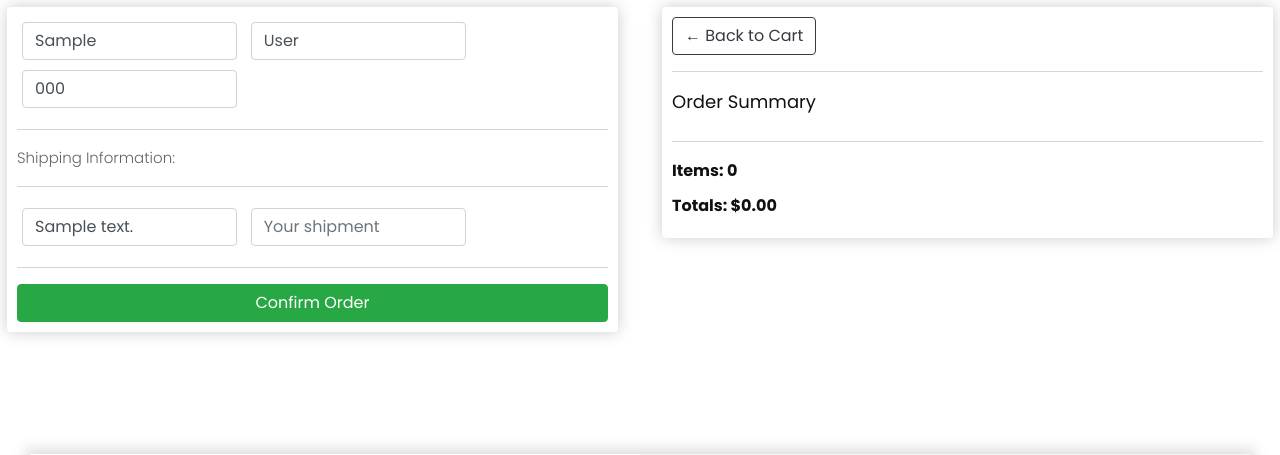
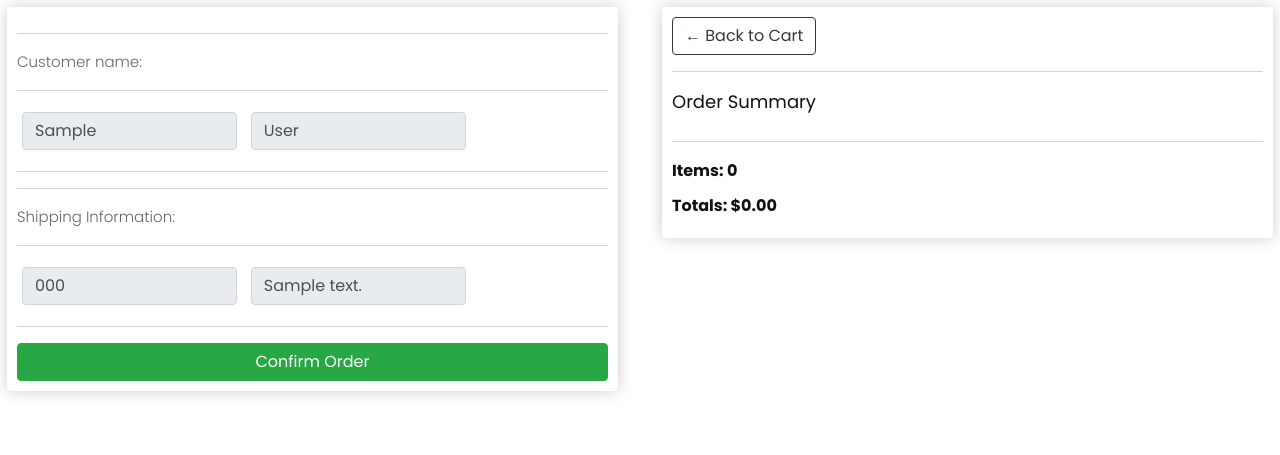
Before and after one commit to grassleaf99/btlTMDT, a Django app: page /checkout/ in a window 1280 px wide. Shown: the part 99-554 px from the top of the page. Run offline with Django 3.2, Linux system fonts and the light colour scheme; a user stored in the database is signed in; tables that the repository leaves empty hold one stand-in row (values such as "Sample post"); some libraries are stand-ins or nearby versions.

Commit message:
update checkout

```diff
--- a/btlTMDT/webDjango/appSale/models.py
+++ b/btlTMDT/webDjango/appSale/models.py
@@ -18,8 +18,6 @@ class Order(models.Model):
     customer = models.ForeignKey(Customer, on_delete=models.SET_NULL, blank=True, null=True) # khi xoa customer thi truong customer se duoc set thanh NULL
     date_order = models.DateTimeField(auto_now=True)
     complete = models.BooleanField(default=False, null=True, blank=False)
-    # shipment = models.ForeignKey(Shipment, on_delete=models.SET_NULL, blank=True, null=True)
-    # payment = models.ForeignKey(Payment, on_delete=models.SET_NULL, blank=True, null=True)
     def __str__(self):
         return str(self.id) + '_' + self.customer.user.first_name
     @property
@@ -59,7 +57,3 @@ class ItemCart(models.Model):
     def get_itemcart_price(self):
         itemcartPrice = self.item.price * self.quantity
         return itemcartPrice
-
-# class Shipment(models.Model):
-
-# class Payment(models.Model):
--- a/btlTMDT/webDjango/appSale/views.py
+++ b/btlTMDT/webDjango/appSale/views.py
@@ -145,12 +145,10 @@ def processOrder(request):
     last_name = dataJSON['my-last-name']
     phone = dataJSON['my-phone-number']
     address = dataJSON['my-address']
-    shipment = dataJSON['my-shipment']
     print(first_name)
     print(last_name)
     print(phone)
     print(address)
-    print(shipment)
     print(totalPrice)
     customer = request.user.customer
     order, created = Order.objects.get_or_create(customer=customer, complete=False)
--- a/btlTMDT/webDjango/template/checkout.html
+++ b/btlTMDT/webDjango/template/checkout.html
@@ -114,28 +114,26 @@
                     {% csrf_token %}
 
                     <div id="user-info">
+                        <hr>
+                        <p>Customer name:</p>
+                        <hr>
                         <div class="not-bootstrap-form-field">
-                            <input class="form-control" type="text" name="my-first-name" placeholder="Your first name" value="{{request.user.first_name}}" required>
+                            <input class="form-control" type="text" name="my-first-name" placeholder="Your first name" value="{{request.user.first_name}}" required disabled>
                         </div>
                         <div class="not-bootstrap-form-field">
-                            <input class="form-control" type="text" name="my-last-name" placeholder="Your last name" value="{{request.user.last_name}}" required>
-                        </div>
-                        <div class="not-bootstrap-form-field">
-                            <input class="form-control" type="text" name="my-phone-number" placeholder="Your phone number" value="{{customer.phone}}" required>
+                            <input class="form-control" type="text" name="my-last-name" placeholder="Your last name" value="{{request.user.last_name}}" required disabled>
                         </div>
                     </div>
+                    <hr>
                     <div id="shipping-info">
                         <hr>
                         <p>Shipping Information:</p>
                         <hr>
                         <div class="not-bootstrap-form-field">
-                            <input class="form-control" type="text" name="my-address" placeholder="Your address" value="{{customer.address}}" required>
+                            <input class="form-control" type="text" name="my-phone-number" placeholder="Your phone number" value="{{customer.phone}}" required disabled>
                         </div>
-                        <!--<div class="not-bootstrap-form-field">
-                            <input class="form-control" type="text" name="payment" placeholder="Your payment">
-                        </div>-->
                         <div class="not-bootstrap-form-field">
-                            <input class="form-control" type="text" name="my-shipment" placeholder="Your shipment">
+                            <input class="form-control" type="text" name="my-address" placeholder="Your address" value="{{customer.address}}" required disabled>
                         </div>
                     </div>
                     <hr>
@@ -347,7 +345,6 @@ function initMap() {
             'my-last-name':document.querySelector('input[name=my-last-name]').value,
             'my-phone-number':document.querySelector('input[name=my-phone-number]').value,
             'my-address':document.querySelector('input[name=my-address]').value,
-            'my-shipment':document.querySelector('input[name=my-shipment]').value,
         }
 
         var url = '/processOrder/'
```
Also changed, not shown: 1 other file.
